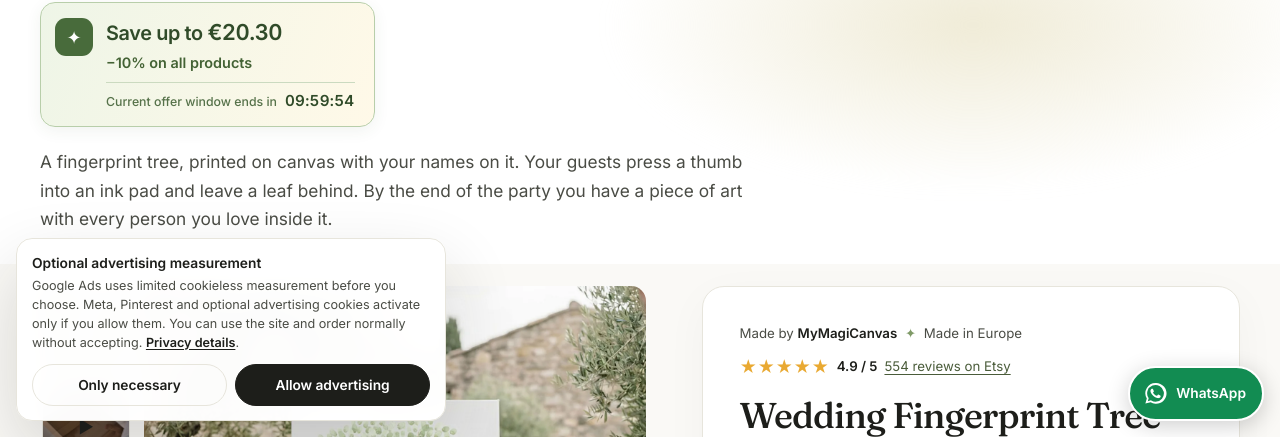
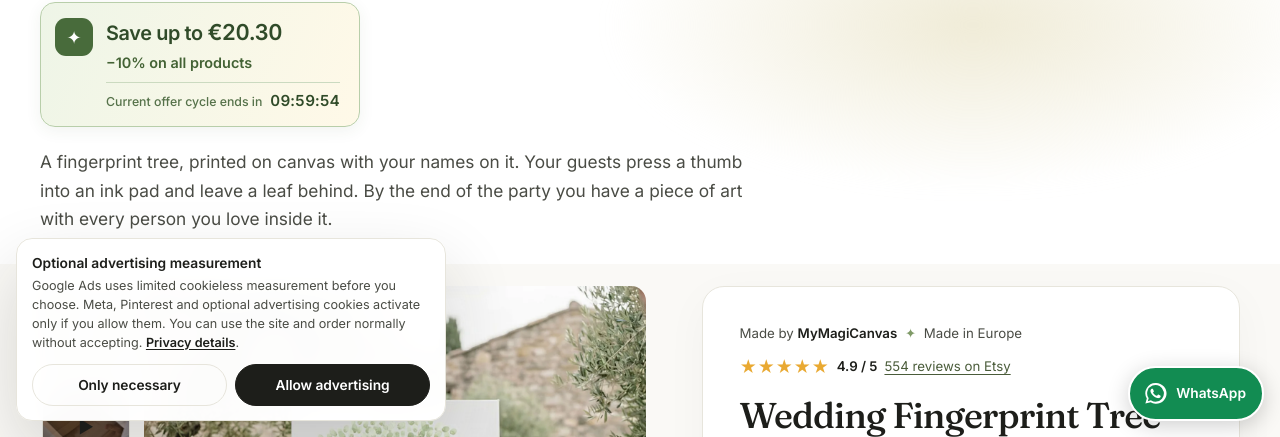
Before and after one commit to nicoletabejan1999-ai/mymagiccanvas, a website: page v2.html in a window 1280 px wide. Shown: the part 363-800 px from the top of the page. Drawn offline with Linux system fonts and the light colour scheme; no server answers; a web font is replaced by a local one.

Commit message:
copy(v2): replace window with cycle in promotional countdown

```diff
--- a/v2.html
+++ b/v2.html
@@ -64,8 +64,8 @@
           <span class="v2-hero-savings__headline">Save up to <strong id="v2HeroSavingsAmount">€20.30</strong></span>
           <span class="v2-hero-savings__discount">−10% on all products</span>
           <span class="v2-hero-savings__timer">
-            <span>Current offer window ends in</span>
-            <output id="v2PromoTimer" aria-label="Time remaining in current ten-hour offer window" aria-live="off">10:00:00</output>
+            <span>Current offer cycle ends in</span>
+            <output id="v2PromoTimer" aria-label="Time remaining in current ten-hour offer cycle" aria-live="off">10:00:00</output>
           </span>
         </span>
       </p>
```
